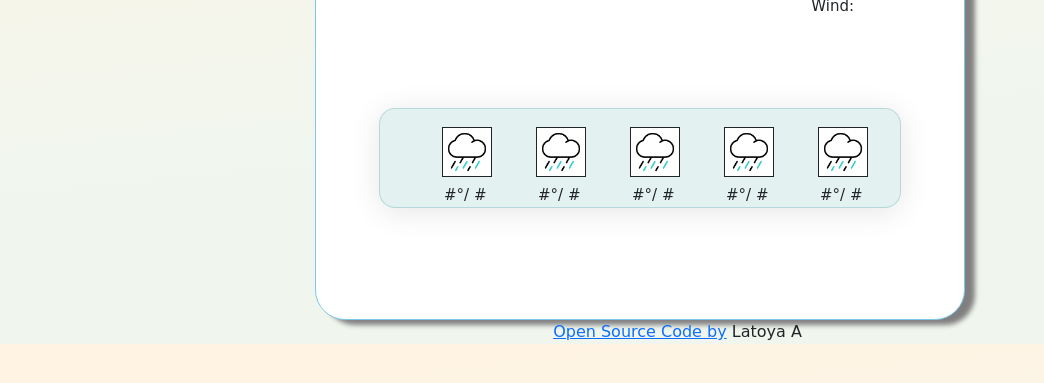
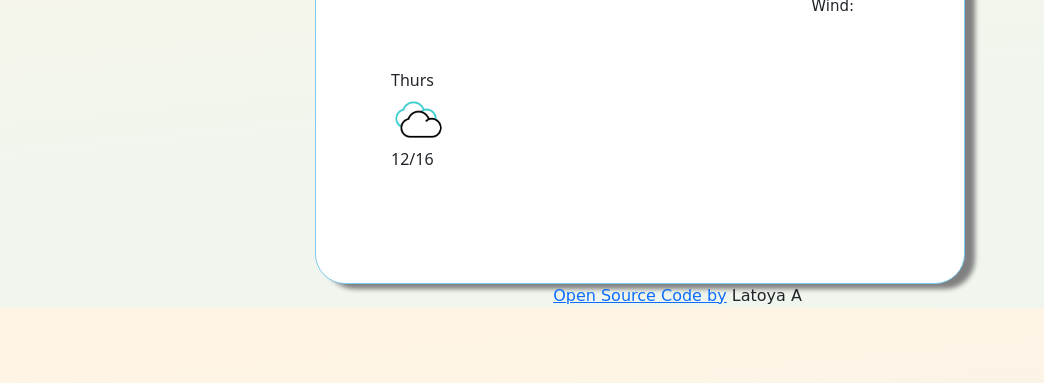
Before and after one commit to Version-LAA/weather-app, a plain HTML site: page index.html in a window 1280 px wide. Shown: the part 371-754 px from the top of the page, without its empty margins (0-1044 px from the left). Drawn offline with nearby package versions, Linux system fonts and the light colour scheme; a web font is replaced by a local one.

Commit message:
fixed forecast html

```diff
--- a/index.html
+++ b/index.html
@@ -78,41 +78,13 @@
           <li>Wind: <span id="wind"></span></li>
         </ul>
 
-        <div class="futureTempImages">
-          <div class="row" id="pics">
-            <div class="col">
-              <img id="d1-image" src="images/rain.gif" />
-              <br />
-              <div id="d1" class="ftemp">
-                <span id="d1-min"> #°</span>/ <span id="d1-max">#</span>
-              </div>
-            </div>
-            <div class="col">
-              <img id="d1-image" src="images/rain.gif" />
-              <br />
-              <div id="d1" class="ftemp">
-                <span id="d1-min"> #°</span>/ <span id="d1-max">#</span>
-              </div>
-            </div>
-            <div class="col">
-              <img id="d1-image" src="images/rain.gif" />
-              <br />
-              <div id="d1" class="ftemp">
-                <span id="d1-min"> #°</span>/ <span id="d1-max">#</span>
-              </div>
-            </div>
-            <div class="col">
-              <img id="d1-image" src="images/rain.gif" />
-              <br />
-              <div id="d1" class="ftemp">
-                <span id="d1-min"> #°</span>/ <span id="d1-max">#</span>
-              </div>
-            </div>
-            <div class="col">
-              <img id="d1-image" src="images/rain.gif" />
-              <br />
-              <div id="d1" class="ftemp">
-                <span id="d1-min"> #°</span>/ <span id="d1-max">#</span>
+        <div class="weather-forecast" id="forecast">
+          <div class="row">
+            <div class="col-2">
+              <div class="weather-date">Thurs</div>
+              <img src="images/clouds.gif" width="55" />
+              <div class="weather-forecast-temp">
+                <span id="min-temp">12</span>/<span id="max-temp">16</span>
               </div>
             </div>
           </div>
--- a/src/index.js
+++ b/src/index.js
@@ -70,8 +70,26 @@ function getTemp(response) {
 }
 
 // get 5 day forecast
-function getForecast(response) {
+function getForecast() {
   //console.log(response.data);
+  let forecastElement = document.querySelector("#forecast");
+  let days = ["Sun", "Mon", "Tue", "Wed", "Thur"];
+  let forecastHTML = `<div class="row">`;
+
+  days.forEach(function (day) {
+    forecastHTML = forecastHTML + `<div class="col-2"> test`;
+    //       `
+    //       <div class="col-8">
+    //         <div class="weather-day">${day}</div>
+    //         <img id="d1-image" src="images/rain.gif" />
+    //         <div id="d1" class="ftemp">
+    //             <span id="d1-min"> #°</span>/ <span id="d1-max">#</span>
+    //         </div>
+    //       </div>`;
+  });
+
+  forecastHTML = forecastHTML + `</div>`;
+  forecastElement.innerHTML = forecastHTML;
 }
 
 // Display city name
@@ -95,7 +113,7 @@ function returnPosition(position) {
   let url = `https://api.openweathermap.org/data/2.5/weather?lat=${lat}&lon=${longitude}&units=imperial&appid=${api}`;
   let urlForecast = `https://api.openweathermap.org/data/2.5/forecast?lat=${lat}&lon=${longitude}&units=imperial&appid=${api}`;
   axios.get(url).then(getTemp);
-  axios.get(urlForecast).then(getForecast);
+  //axios.get(urlForecast).then(getForecast);
 }
 
 function getCoordinates() {
@@ -137,3 +155,4 @@ tempSelect1.addEventListener("click", showFare);
 tempSelect2.addEventListener("click", showCel);
 
 getCoordinates();
+//getForecast();
--- a/src/styles.css
+++ b/src/styles.css
@@ -130,15 +130,24 @@ body {
   top: -10px;
   color: #a4d1d1;
 }
+.weather-forecast {
+  padding-top: 10px;
+}
 #d1-image {
+  position: relative;
   width: 50px;
   border: 1px solid;
+  right: 20px;
 }
 
 #d1 {
   position: relative;
   font-size: 15px;
-  left: 2px;
+  right: 15px;
+}
+#day {
+  font-size: 15px;
+  position: relative;
 }
 
 footer {
```
